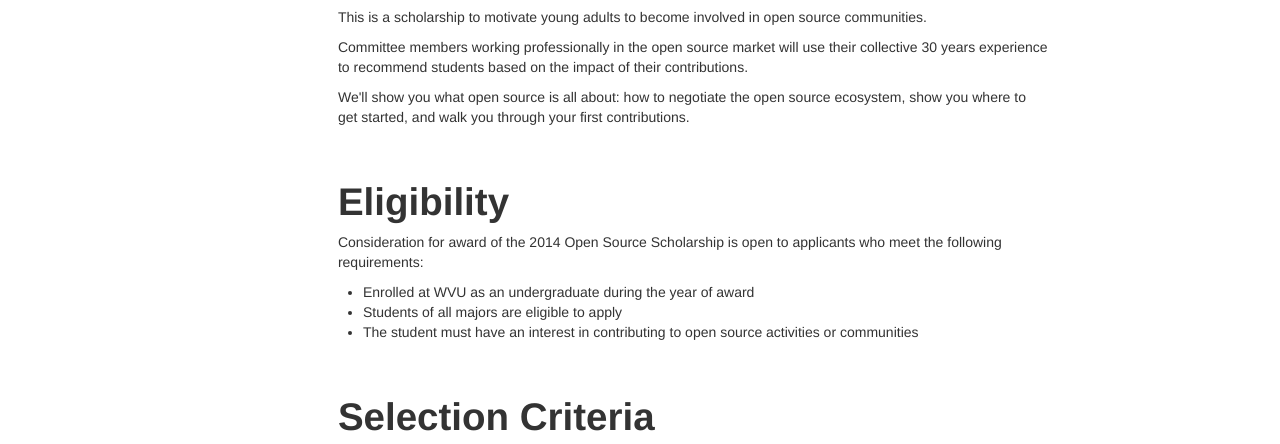
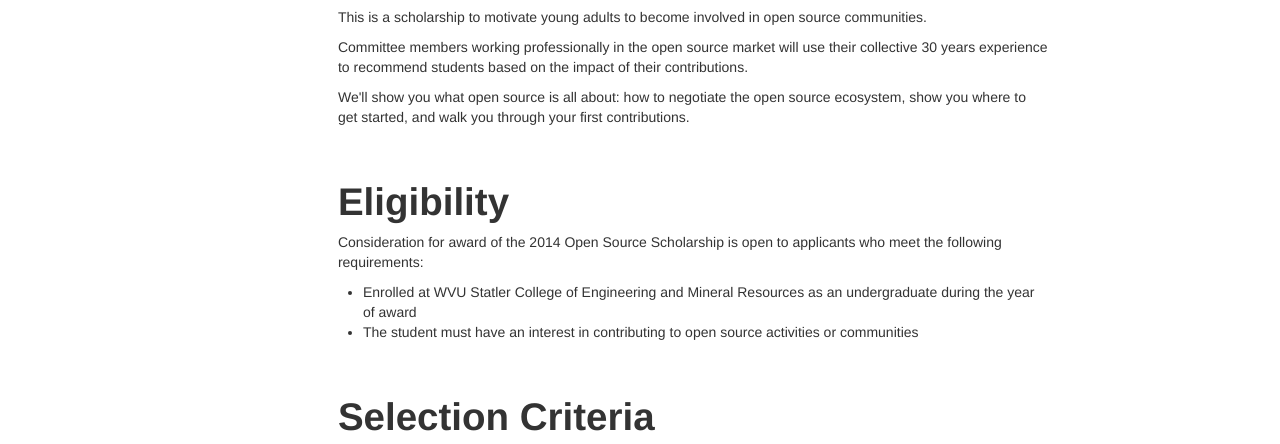
Before and after one commit to OpenSourceScholars/opensourcescholars, a plain HTML site: page index.html in a window 1280 px wide. Shown: the part 302-746 px from the top of the page. Drawn offline with nearby package versions, Linux system fonts and the light colour scheme.

Commit message:
Fix eligibility.

```diff
--- a/index.html
+++ b/index.html
@@ -82,11 +82,9 @@
 
           <ul>
             <li>
-              Enrolled at WVU as an undergraduate during the year of award
-            </li>
-
-            <li>
-              Students of all majors are eligible to apply
+              Enrolled at WVU Statler College of Engineering and
+              Mineral Resources as an undergraduate during the year of
+              award
             </li>
 
             <li>
```
